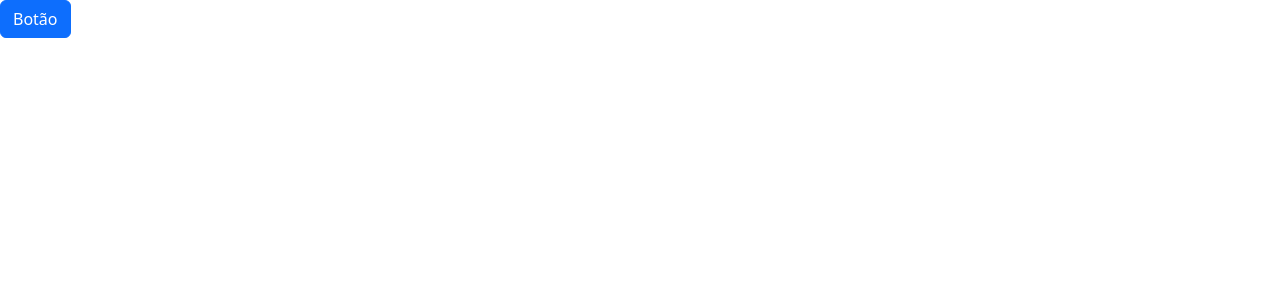
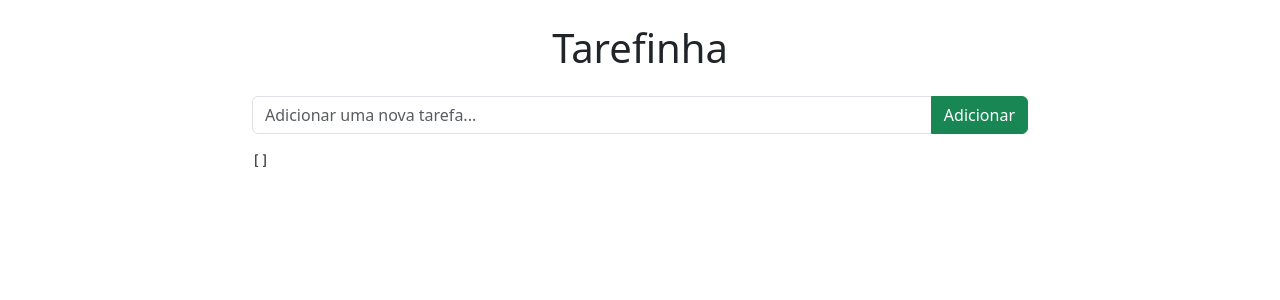
Before and after one commit to tiagomatosweb/vue-tarefinha2, a Vue app: page / in a window 1280 px wide. Shown: the top 300 px of the page. Built offline with nearby package versions, Linux system fonts and the light colour scheme.

Commit message:
Adicionando novas tarefas

```diff
--- a/src/App.vue
+++ b/src/App.vue
@@ -1,14 +1,104 @@
-<script setup>
-</script>
+<template>
+  <div class="container" style="max-width: 800px;">
+    <h1 class="text-center my-4">Tarefinha</h1>
 
-<template>
-  <div>
-    <button class="btn btn-primary">
-      Botão
-    </button>
+    <!-- Stats -->
+    <!-- <div class="card mb-3">
+      <div class="card-body">
+        <div class="row text-center">
+          <div class="col-4">
+            <div class="fw-bold fs-4">3</div>
+            <div class="text-muted small">Total</div>
+          </div>
+          <div class="col-4">
+            <div class="fw-bold fs-4 text-success">1</div>
+            <div class="text-muted small">Concluídas</div>
+          </div>
+          <div class="col-4">
+            <div class="fw-bold fs-4 text-warning">2</div>
+            <div class="text-muted small">Pendentes</div>
+          </div>
+        </div>
+      </div>
+    </div> -->
+
+    <!-- Add new task -->
+    <div class="input-group mb-3">
+      <input
+        v-model="newTask"
+        type="text"
+        placeholder="Adicionar uma nova tarefa..."
+        class="form-control"
+        @keyup.enter="addTask"
+      >
+      <button
+        class="btn btn-success"
+        @click="addTask"
+      >Adicionar</button>
+    </div>
+
+    <pre>{{ tasks }}</pre>
+
+    <!-- Filters -->
+    <!-- <div class="d-flex gap-2 mb-3">
+      <input type="text" placeholder="Buscar tarefa..." class="form-control" style="flex: 1;">
+      <select class="form-select" style="flex: 1;">
+        <option value="">Todas</option>
+        <option value="pending">Pendentes</option>
+        <option value="completed">Concluídas</option>
+      </select>
+      <button class="btn btn-outline-secondary btn-sm" style="flex-shrink: 0;">Limpar filtros</button>
+    </div> -->
+
+    <!-- Tasks -->
+    <!-- <ul class="list-group">
+      <li class="list-group-item d-flex align-items-center gap-2">
+        <input type="checkbox" class="form-check-input">
+        <span class="flex-grow-1">Refatorar componente de login</span>
+        <button class="btn btn-primary btn-sm">Editar</button>
+        <button class="btn btn-danger btn-sm">Excluir</button>
+      </li>
+      <li class="list-group-item d-flex align-items-center gap-2">
+        <input type="checkbox" class="form-check-input" checked>
+        <span class="flex-grow-1 text-decoration-line-through text-muted">Escrever testes unitários</span>
+        <button class="btn btn-primary btn-sm">Editar</button>
+        <button class="btn btn-danger btn-sm">Excluir</button>
+      </li>
+      <li class="list-group-item d-flex align-items-center gap-2">
+        <input type="checkbox" class="form-check-input">
+        <input type="text" value="Corrigir bug no modal" class="form-control form-control-sm">
+        <button class="btn btn-success btn-sm">Salvar</button>
+        <button class="btn btn-secondary btn-sm">Cancelar</button>
+      </li>
+      <li class="list-group-item d-flex align-items-center gap-2">
+        <span class="flex-grow-1">
+          <div class="fw-semibold">Atualizar documentação da API</div>
+          <div class="text-muted small">Tem certeza que deseja remover?</div>
+        </span>
+        <button class="btn btn-danger btn-sm">Sim, excluir</button>
+        <button class="btn btn-outline-secondary btn-sm">Cancelar</button>
+      </li>
+    </ul> -->
+
+    <!-- Empty state -->
+    <!-- <div class="card bg-light">
+      <div class="card-body text-center py-5">
+        <p class="text-muted mb-0">Nenhuma tarefa cadastrada</p>
+      </div>
+    </div> -->
   </div>
 </template>
 
-<style scoped>
+<script setup>
+import {ref} from 'vue'
 
-</style>
+const newTask = ref('')
+const tasks = ref([])
+
+const addTask = () => {
+  if (!newTask.value) {}
+
+  tasks.value.push(newTask.value)
+  newTask.value = ''
+}
+</script>
```
